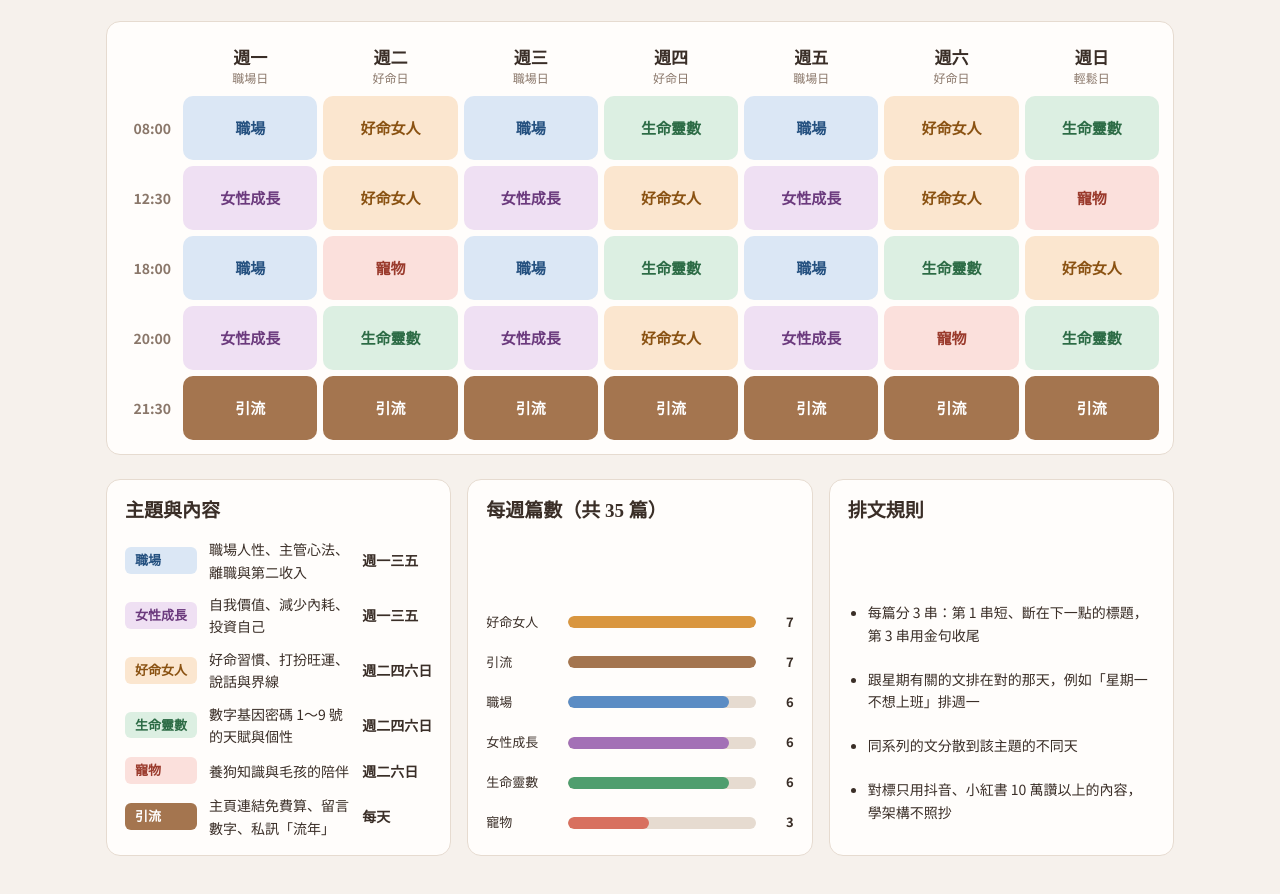
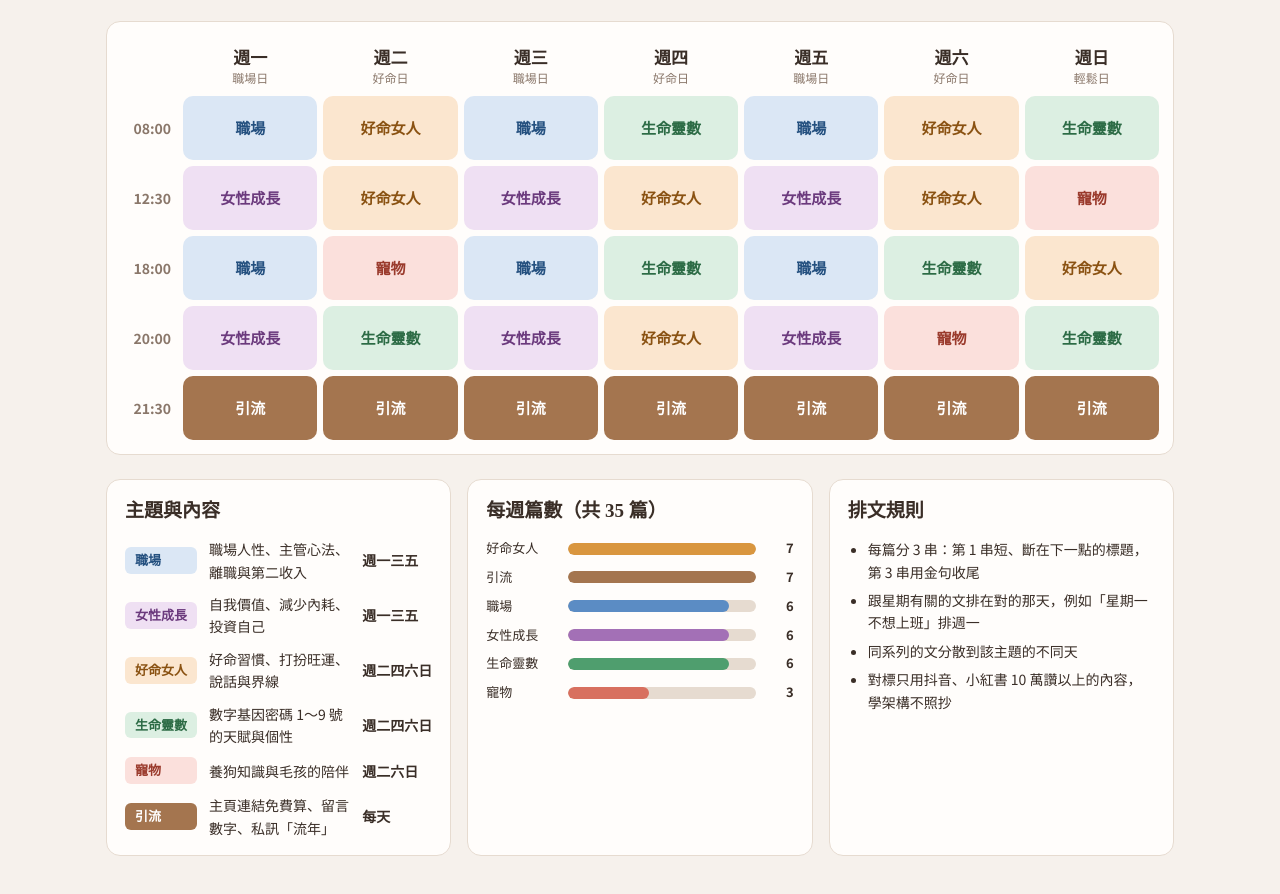
Before and after one commit to shulibook/shulibook, a plain HTML site: page 自動化發文/週計劃表.html in a window 1280 px wide. Shown: the part 114-1008 px from the top of the page. Drawn offline with Linux system fonts and the light colour scheme.

Commit message:
Tighten weekly plan card layout
Co-Authored-By: Claude Opus 5.5 <noreply@anthropic.com>
Claude-Session: https://claude.ai/code/session_01VHjvs2RgVHXqAkxmEgZnZn

```diff
--- a/自動化發文/週計劃表.html
+++ b/自動化發文/週計劃表.html
@@ -43,7 +43,7 @@ tbody th{font-size:14px;font-weight:700;color:var(--muted);text-align:right;padd
 .pet{background:var(--pet-bg);color:var(--pet-fg)}
 .lead{background:var(--lead-bg);color:var(--lead-fg)}
 .grid2{display:grid;grid-template-columns:repeat(auto-fit,minmax(280px,1fr));gap:16px}
-.card{background:var(--surface);border:1px solid var(--line);border-radius:14px;padding:16px 18px;display:grid;gap:12px;min-width:0}
+.card{background:var(--surface);border:1px solid var(--line);border-radius:14px;padding:16px 18px;display:grid;gap:12px;min-width:0;align-content:start}
 .leg{display:grid;grid-template-columns:auto 1fr auto;gap:10px 12px;align-items:center}
 .sw{font-size:13px;font-weight:700;padding:3px 10px;border-radius:6px;white-space:nowrap}
 .leg p{margin:0;font-size:14px;color:var(--fg)}
```
Also changed, not shown: 自動化發文/週計劃表.png.
